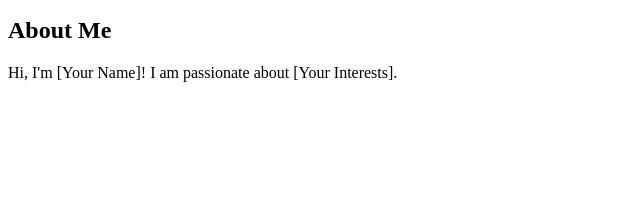
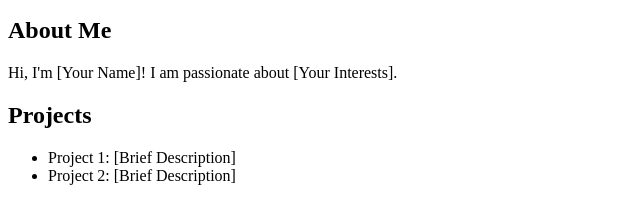
Before and after one commit to techwithsatish/portfolio-website, a plain HTML site: page index.html in a window 1280 px wide. Shown: the part 101-324 px from the top of the page, without its empty margins (0-640 px from the left). Drawn offline with Linux system fonts and the light colour scheme.

Commit message:
Add Projects section

```diff
--- a/index.html
+++ b/index.html
@@ -9,7 +9,12 @@
     <h1>Welcome to My Portfolio</h1>
     <p>This is a basic portfolio page.</p>
     <h2>About Me</h2>
-<p>Hi, I'm [Your Name]! I am passionate about [Your Interests].</p>
+    <p>Hi, I'm [Your Name]! I am passionate about [Your Interests].</p>
+    <h2>Projects</h2>
+<ul>
+    <li>Project 1: [Brief Description]</li>
+    <li>Project 2: [Brief Description]</li>
+</ul>
 
 </body>
 </html>
```
